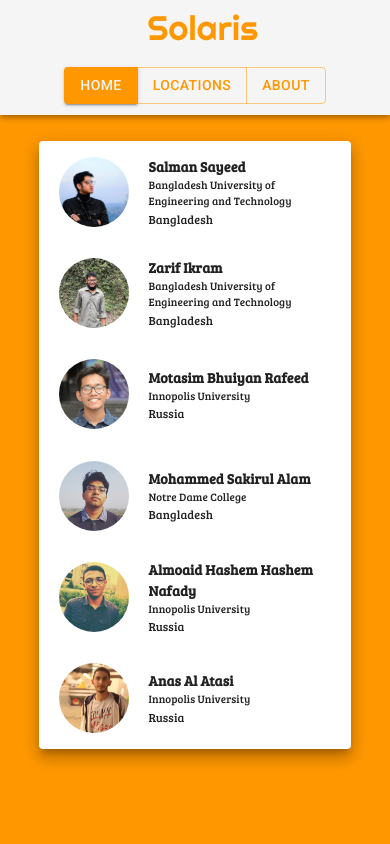
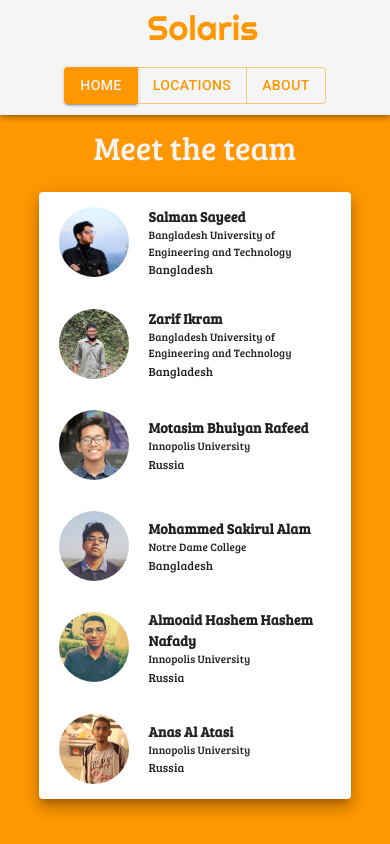
Before and after one commit to SalmanSayeed79/Solaris-BD, a React (Create React App) app: page /about in a window 390 px wide. Built offline with nearby package versions, Linux system fonts and the light colour scheme.

Commit message:
fixed about title for phone

```diff
--- a/src/Pages/About.js
+++ b/src/Pages/About.js
@@ -6,7 +6,7 @@ export default function About() {
     return (
     <Box>
         <Box sx={{backgroundColor:"primary.main",minWidth:"100vw",minHeight:"100vh",display:"flex",flexDirection:"column",alignItems:"center",justifyContent:"center"}}>
-            <Typography fontFamily="Bree Serif" variant='h3' textAlign="center" color="primary.contrastText" sx={{marginBottom:"3vh",marginTop:"3vh",fontSize:{xs:"2rem",md:"3.5rem"}}} >Meet the team</Typography>
+            <Typography fontFamily="Bree Serif" variant='h3' textAlign="center" color="primary.contrastText" sx={{marginBottom:"3vh",marginTop:{xs:"15vh",md:"3vh"},fontSize:{xs:"2rem",md:"3.5rem"}}} >Meet the team</Typography>
             <Paper elevation={10} sx={{minHeight:"70vh",width:"80vw",display:"flex",flexDirection:{xs:"column",md:"row"},flexWrap:"wrap",alignItems:"center",justifyContent:"space-around",marginBottom:"5vh"}}>
                 <Member name="Salman Sayeed" uni="Bangladesh University of Engineering and Technology" country="Bangladesh" member={1}/>
                 <Member name="Zarif Ikram" uni="Bangladesh University of Engineering and Technology" country="Bangladesh" member={2}/>
```
